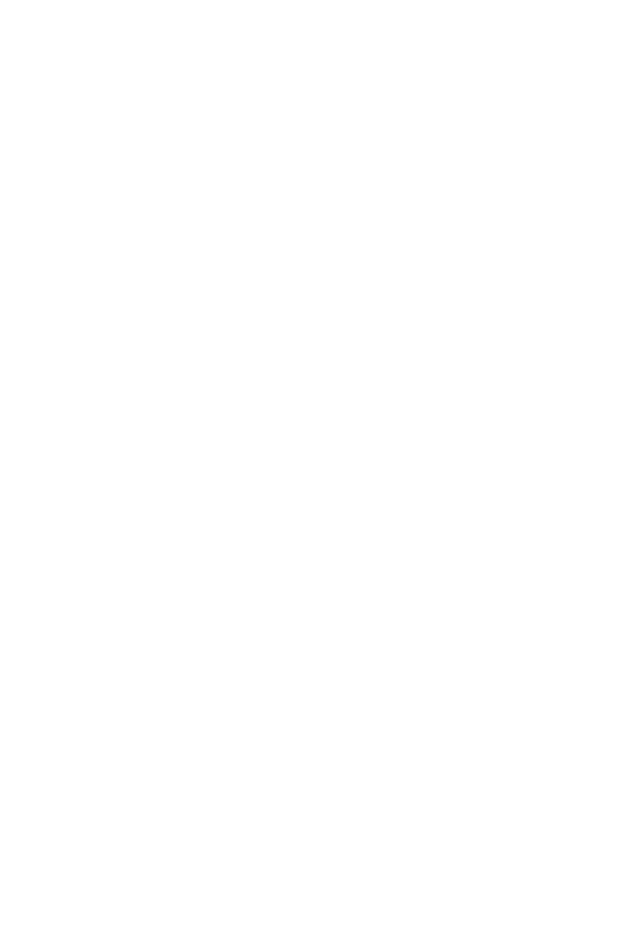
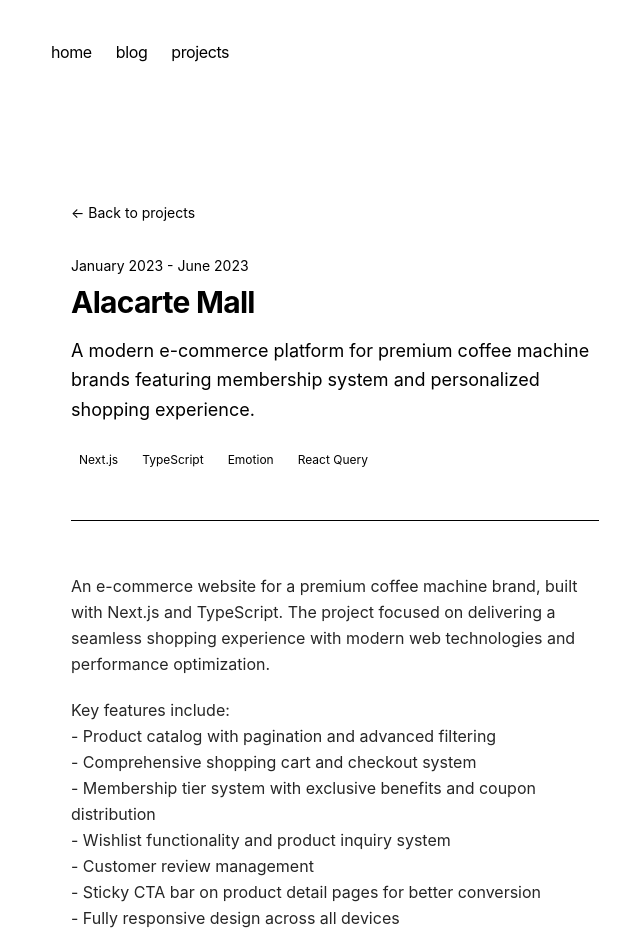
Before and after one commit to danimkim/tinakim.me, a Next.js app: page /projects/alacarte-mall in a window 1280 px wide. Before the commit this address had no page. Shown: the top 951 px of the page, without its empty margins (305-945 px from the left). Before the commit the page ends 800 px from the top, so only its background shows below. Built offline with nearby package versions, Linux system fonts and the light colour scheme.

Commit message:
feat: update project data

```diff
--- a/app/projects/_components/project-card.tsx
+++ b/app/projects/_components/project-card.tsx
@@ -16,7 +16,7 @@
                         src={project.image || "/placeholder.svg"}
                         alt={project.title}
                         fill
-                        className="object-cover transition-transform duration-300 group-hover:scale-105 grayscale"
+                        className="object-cover transition-transform duration-300 group-hover:scale-105"
                     />
                 </div>
                 <div className="p-6">
--- a/app/projects/_lib/data.ts
+++ b/app/projects/_lib/data.ts
@@ -29,98 +29,119 @@
 The design philosophy focuses on content-first approach, letting the work speak for itself without unnecessary visual distractions.`,
   },
   {
-    slug: 'task-management-app',
-    title: 'Task Management App',
+    slug: 'alacarte-mall',
+    title: 'Alacarte Mall',
     description:
-      'A productivity application for managing daily tasks with drag-and-drop functionality and real-time sync.',
-    date: 'December 2025',
-    tags: ['React', 'Node.js', 'PostgreSQL'],
-    image: '/images/task-management.jpg',
-    content: `A full-stack task management application designed to help users organize their daily workflows efficiently.
+      'A modern e-commerce platform for premium coffee machine brands featuring membership system and personalized shopping experience.',
+    date: 'January 2023 - June 2023',
+    tags: ['Next.js', 'TypeScript', 'Emotion', 'React Query'],
+    image: '/images/alacarte-mall.png',
+    content: `An e-commerce website for a premium coffee machine brand, built with Next.js and TypeScript. The project focused on delivering a seamless shopping experience with modern web technologies and performance optimization.
 
-The application features:
-- Intuitive drag-and-drop interface for task organization
-- Real-time synchronization across devices
-- Project and workspace management
-- Due date tracking and reminders
-- Collaborative features for team projects
+Key features include:
+- Product catalog with pagination and advanced filtering
+- Comprehensive shopping cart and checkout system
+- Membership tier system with exclusive benefits and coupon distribution
+- Wishlist functionality and product inquiry system
+- Customer review management
+- Sticky CTA bar on product detail pages for better conversion
+- Fully responsive design across all devices
 
-Built with a React frontend and Node.js backend, utilizing PostgreSQL for reliable data persistence and WebSocket connections for real-time updates.`,
+The project emphasized performance optimization and smooth user interactions. Implemented infinite scroll and infinite pagination using React Query, which provided valuable experience in working with official documentation and understanding advanced data fetching patterns.
+
+The design approach was minimal and modern, allowing the premium coffee machines to take center stage while maintaining excellent usability.`,
   },
   {
-    slug: 'weather-dashboard',
-    title: 'Weather Dashboard',
+    slug: 'alacarte-mall-admin',
+    title: 'Alacarte Mall Admin',
     description:
-      'A beautiful weather application that displays current conditions and forecasts with animated visualizations.',
-    date: 'November 2025',
-    tags: ['Vue.js', 'D3.js', 'Weather API'],
-    image: '/images/weather-dashboard.jpg',
-    content: `An elegant weather dashboard that provides comprehensive weather information with stunning visual representations.
+      'A full-stack admin dashboard for managing e-commerce operations including products, orders, memberships, and automated membership tier management and benefits distribution.',
+    date: 'January 2023 - August 2023',
+    tags: ['Next.js', 'TypeScript', 'Emotion', 'Chart.js', 'Nest.js', 'MSSQL'],
+    image: '/images/alacarte-mall-admin.jpg',
+    content: `A full-stack admin dashboard built for managing the Alacarte Mall e-commerce platform. The project involved both frontend development and backend API development, handling complex business operations including product management, order processing, and automated membership benefits distribution.
 
-Features include:
-- Current weather conditions with animated icons
-- 7-day forecast with detailed breakdowns
-- Interactive charts showing temperature trends
-- Location-based weather detection
-- Multiple unit support (Celsius/Fahrenheit)
+Key features include:
+- Comprehensive product, order, and customer management system
+- Membership tier and coupon management with automated distribution
+- Customer inquiry and review moderation
+- Interactive analytics dashboard with Chart.js visualizations
+- Batch processing for monthly membership data updates
+- Excel import/export functionality for bulk operations
+- Role-based access control
+- RESTful API development with Nest.js and MSSQL database
 
-The visualization layer is powered by D3.js, creating smooth animations that make checking the weather a delightful experience.`,
+The project's highlight was developing a reusable member list component for coupon distribution. This component featured advanced search, filtering, and pagination capabilities while managing complex state with nested user data. The component was designed to be modular and reusable across different pages in the admin system.
+
+Through code reviews and pair programming with team members, I learned the importance of seeking help when facing development bottlenecks rather than spending too much time stuck on complex problems. This collaborative approach was crucial in managing the intricate state management required for handling large datasets and multiple user interactions simultaneously. Working on both frontend and backend provided valuable experience in full-stack development and understanding the complete data flow.`,
   },
   {
-    slug: 'e-commerce-platform',
-    title: 'E-commerce Platform',
+    slug: 'hli-corporate-website',
+    title: 'HLI Corporate Website',
     description:
-      'A modern online shopping platform with cart management, payment integration, and order tracking.',
-    date: 'October 2025',
-    tags: ['Next.js', 'Stripe', 'Supabase'],
-    image: '/images/ecommerce-platform.jpg',
-    content: `A comprehensive e-commerce solution built for small to medium-sized businesses looking to establish their online presence.
+      'A modern corporate website for HLI, a brand development company, featuring multi-language support and responsive design across multiple breakpoints.',
+    date: 'June 2023 - July 2023',
+    tags: ['Next.js', 'TypeScript', 'Emotion', 'i18n'],
+    image: '/images/hli-corporate.jpg',
+    content: `A corporate website for HLI, a brand development company specializing in launching and growing premium brands in the Korean market. The site showcases the company's portfolio of brands including Alacarte, Jura, and Caso Design.
 
-Core functionality includes:
-- Product catalog with search and filtering
-- Shopping cart with persistent storage
-- Secure checkout with Stripe integration
-- Order history and tracking
-- Admin dashboard for inventory management
+Key features include:
+- Comprehensive company introduction and values presentation
+- People & Culture section featuring job roles, office spaces, benefits, and CSR activities
+- Business solutions showcase (Brand Navigator, Sales, Customer Management)
+- Brand portfolio presentation
+- News, partnership inquiries, recruitment, and contact sections
+- Multi-language support using i18n for global accessibility
+- Smooth animations and interactive elements throughout the site
+- Integrated admin panel managed through Alacarte Mall admin system
 
-The platform prioritizes user experience with fast page loads, intuitive navigation, and a seamless checkout process.`,
+The project presented significant challenges in responsive design implementation, particularly managing layout transitions across breakpoints where the design structure fundamentally changed between desktop, tablet, and mobile views. This required extensive communication with the design team to clarify ambiguous specifications in Figma mockups, strengthening cross-functional collaboration skills.
+
+Implementing i18n for multi-language support provided valuable experience in internationalization, while working through complex responsive layout challenges deepened understanding of adaptive design principles and the importance of clear design-development communication.`,
   },
   {
-    slug: 'markdown-editor',
-    title: 'Markdown Editor',
+    slug: 'little-lemon-restaurant',
+    title: 'Little Lemon Restaurant',
     description:
-      'A distraction-free writing tool with live preview, syntax highlighting, and export capabilities.',
-    date: 'September 2025',
-    tags: ['TypeScript', 'CodeMirror', 'Electron'],
-    image: '/images/markdown-editor.jpg',
-    content: `A focused writing environment for developers and content creators who work with Markdown daily.
+      'A restaurant website with table reservation system built with React and TypeScript, showcasing UI development skills and semantic HTML practices.',
+    date: 'September 2024',
+    tags: ['React', 'TypeScript', 'Emotion', 'Figma'],
+    image: '/images/little-lemon.jpg',
+    content: `A restaurant website developed as part of a Coursera course, demonstrating proficiency in modern React development and UI implementation. The project features a complete table reservation system with an intuitive user interface.
 
-Key features:
-- Split-pane editor with live preview
-- Syntax highlighting for code blocks
-- Export to HTML, PDF, and various formats
-- Custom themes and font settings
-- Keyboard shortcuts for common operations
+Key features include:
+- Interactive reservation system with date, time, and party size selection
+- Reservation confirmation and management
+- Restaurant menu showcase
+- About page highlighting the restaurant's story
+- Responsive design optimized for all devices
+- Semantic HTML markup for better accessibility and SEO
 
-Built as a desktop application using Electron, ensuring a native-like experience across Windows, macOS, and Linux.`,
+The project provided valuable hands-on experience in UI/UX design workflow, starting from wireframing in Figma to implementation. Emphasis was placed on writing semantic HTML markup to improve code quality, accessibility, and maintainability.
+
+This is a work-in-progress project with potential for future enhancements such as advanced features, backend integration, and additional user-facing functionality.`,
   },
   {
-    slug: 'api-monitoring-tool',
-    title: 'API Monitoring Tool',
+    slug: 'no-more-bookmarks',
+    title: 'No More Bookmarks',
     description:
-      'A developer tool for monitoring API health, response times, and uptime with alerting capabilities.',
-    date: 'August 2025',
-    tags: ['Go', 'Redis', 'Grafana'],
-    image: '/images/api-monitoring.jpg',
-    content: `A robust monitoring solution designed to keep track of API performance and availability.
+      'A personal productivity web app that transforms bookmark collectors into action takers by turning saved social media inspiration into documented real-world experiences.',
+    date: 'June 2025 - Present',
+    tags: ['Next.js', 'TypeScript', 'Supabase'],
+    image: '/images/no-more-bookmarks.jpg',
+    content: `A personal project born from the frustration of endlessly saving travel posts and recipes from Instagram and YouTube without ever actually experiencing them. This web app encourages users to move beyond passive bookmarking and start creating real-world memories.
 
-Monitoring capabilities:
-- Endpoint health checks at configurable intervals
-- Response time tracking and historical data
-- Custom alerting via email, Slack, and webhooks
-- Dashboard with real-time metrics
-- Status page generation for public communication
+Key features include:
+- Bookmark management by saving social media content URLs
+- Experience documentation with text entries and photo attachments
+- Category organization for different types of activities
+- Personal dashboard for tracking progress and growth
+- Image upload and storage via Supabase
+- Email-based authentication system
+- Privacy-focused design with personal experience tracking
 
-The backend is written in Go for performance, with Redis handling real-time data and Grafana providing visualization dashboards.`,
+Currently implemented features focus on core functionality: saving bookmarks, documenting experiences with text and images, and organizing them by categories. The platform is designed primarily for personal use, allowing users to measure their growth and track how many saved inspirations they've turned into actual experiences.
+
+This ongoing project has provided valuable hands-on experience with Supabase for backend services and database management. Future enhancements include GDPR compliance implementation, social media API integration for seamless bookmark importing, and optional sharing features for users who want to share their experiences with others.`,
   },
 ];
```
Also changed, not shown: public/images/alacarte-mall.png (added).
